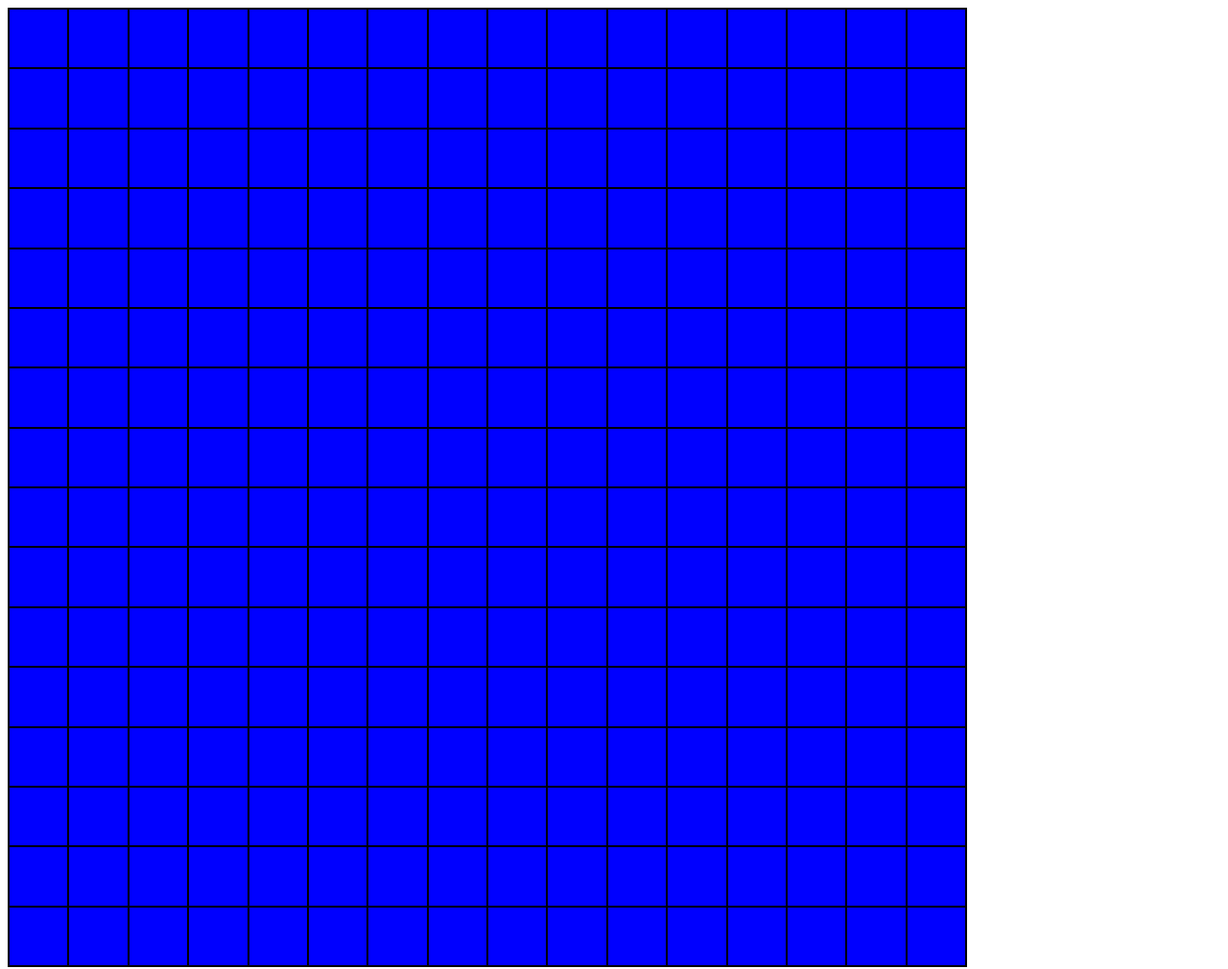
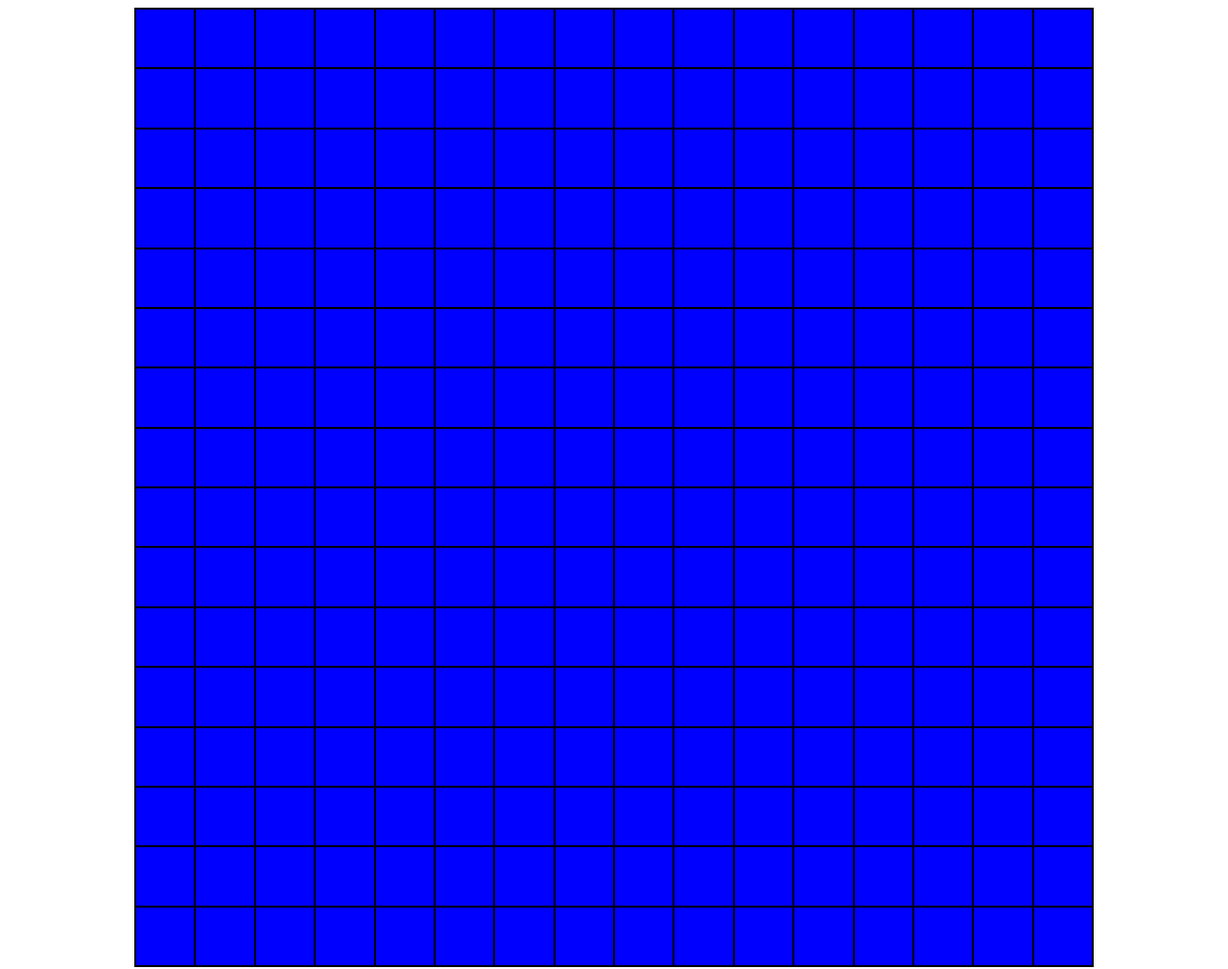
Before and after one commit to sahbabiilover92/Etch-a-sketch, a plain HTML site: page index.html in a window 1280 px wide. Shown: the whole page at 96% size. Drawn offline with Linux system fonts and the light colour scheme.

Commit message:
centered container on page

```diff
--- a/styles.css
+++ b/styles.css
@@ -1,5 +1,9 @@
 div {
     border: 1px solid black;
+}
+body{
+    display: flex;
+    justify-content: center;
 }
 #container {
     background-color: yellow;
@@ -9,7 +13,6 @@ div {
     width:1000px;
     margin: 0px;
     height: 1000px;
-    /*flex-basis: 6.25%;*/
     box-sizing: border-box;
 
 }
```
